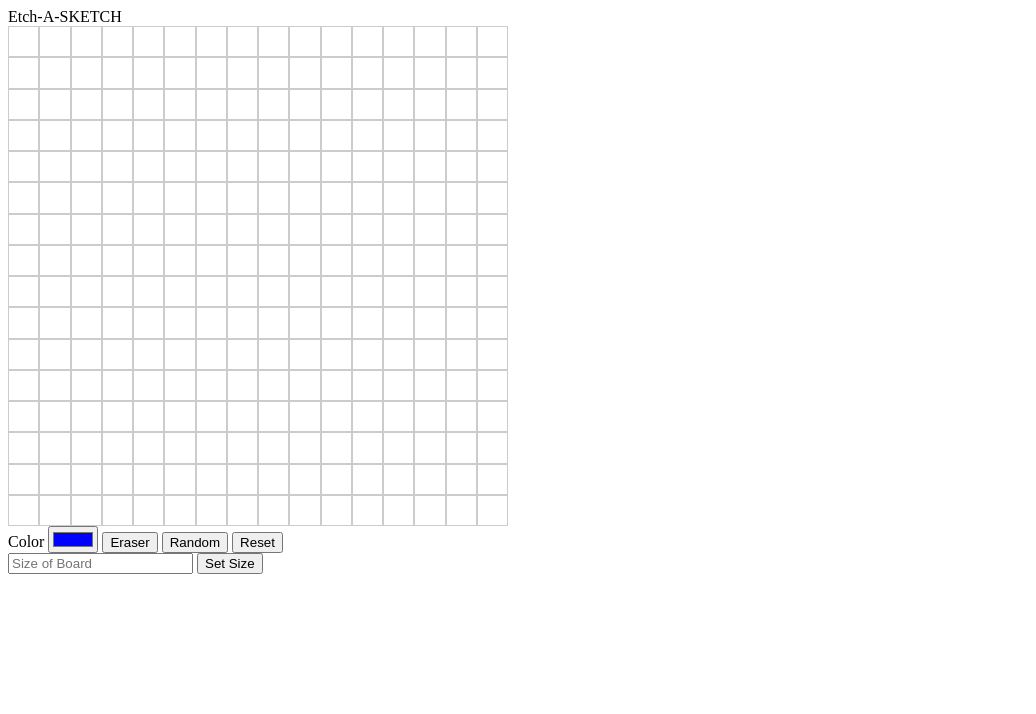
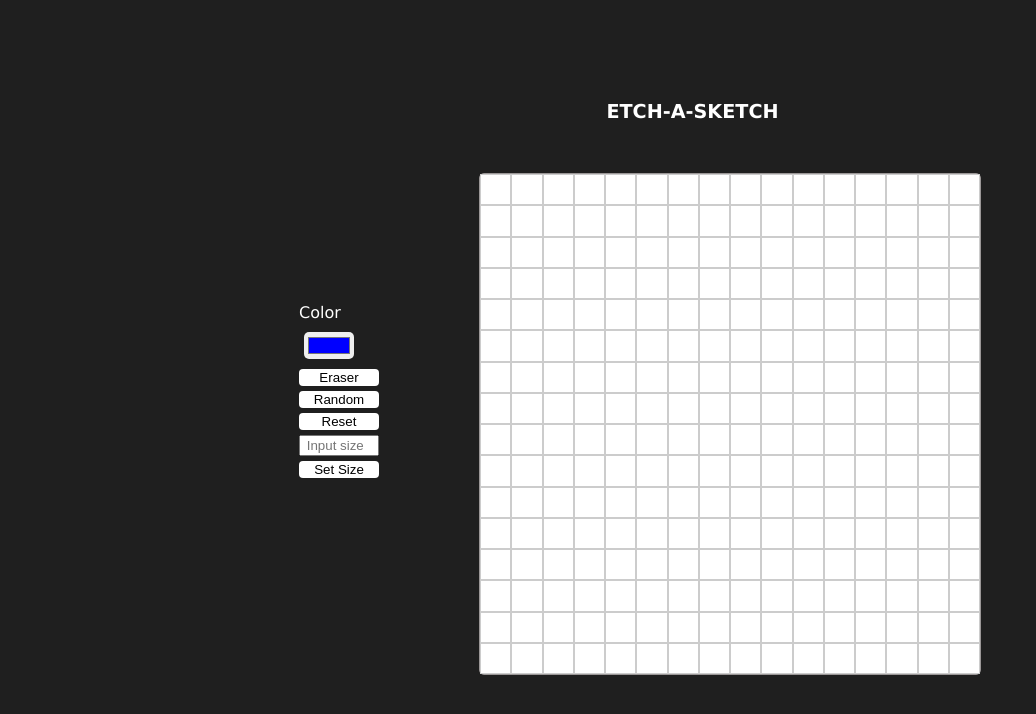
Before and after one commit to Amanuel-Ayal3w/-Etch-a-Sketch, a plain HTML site: page index.html in a window 1280 px wide. Shown: the whole page, without its empty margins (0-1036 px from the left). Drawn offline with Linux system fonts and the light colour scheme.

Commit message:
first version for UI

```diff
--- a/index.html
+++ b/index.html
@@ -8,8 +8,8 @@
     <script src="script.js" defer></script>
 </head>
 <body>
-    <div class="flex container">
-        <div class="title">Etch-A-SKETCH</div>
+    <div class="flex-container">
+        <div class="title">ETCH-A-SKETCH</div>
         <div class="content">
             <div class="board"></div>
             <div class="buttons">
@@ -18,14 +18,12 @@
                 <button class="erasorButton" onclick="changeColor('white')">Eraser</button>
                 <button class="black" onclick="changeColor('random')">Random</button>
                 <button class="Reset" onclick="resetBoard()">Reset</button>
-            </div>
-            <div class="size">
                 <input
                     type="text"
-                    placeholder="Size of Board"
+                    placeholder=" Input size"
                     onchange="GiveSizeForGrid(this.value)"
                 />
-                <button onclick="setSize()">Set Size</button>
+                <button class = "set-size" onclick="setSize()">Set Size</button>
             </div>
         </div>
     </div>
--- a/style.css
+++ b/style.css
@@ -1,11 +1,84 @@
+
+
+body{
+    background-color: rgb(31, 31, 31);
+}
+
+.flex-container{
+    display: flex;
+    flex-direction: column;
+    align-items: center;
+    justify-content: center;
+    margin-top: 100px;
+    font-family:Verdana, Geneva, Tahoma, sans-serif;
+    color: white;
+
+}
+.title{
+    display: flex;
+    margin-bottom: 50px;
+    font-size: larger;
+    font-weight: bolder;
+    align-items: center;
+    justify-content: center;
+    margin-left: 105px;
+
+
+
+}
 .board {
     display: grid;
     gap: 0px;
     width: 500px;
     height: 500px;
+    border: 1px solid rgb(155, 151, 151);
+    border-radius: 5px;
+
 }
+
 
 .div {
     background-color: white;
     border: 0.001px solid #ccc;
 }
+
+.buttons{
+    width: 80px;
+    display: flex;
+    flex-direction: column;
+    gap: 5px;
+    margin-top: 130px;
+    margin-right: 100px;
+
+}
+button{
+    border:none;
+    background-color: white;
+    border-radius: 4px;
+
+}
+
+button .set-size{
+    width:40px;
+}
+
+.content{
+    display: flex;
+    flex-direction: row-reverse;
+
+}
+
+.size input {
+    padding: 8px;
+    margin: 5px;
+    border: 1px solid #ccc;
+    border-radius: 5px;
+    font-size: 14px;
+    background-color: black;
+}
+
+#colorpicker {
+    margin: 5px;
+    border: none;
+    border-radius: 5px;
+}
```
